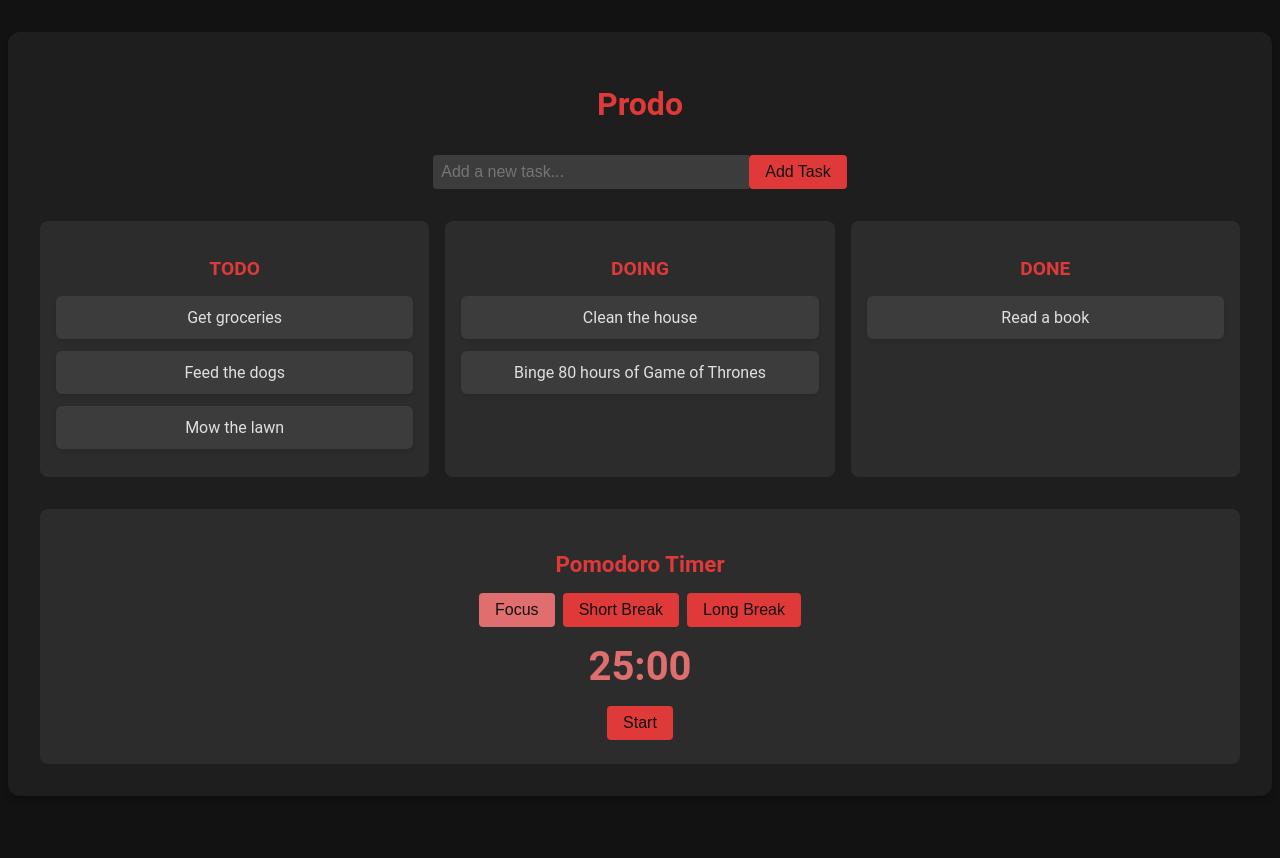
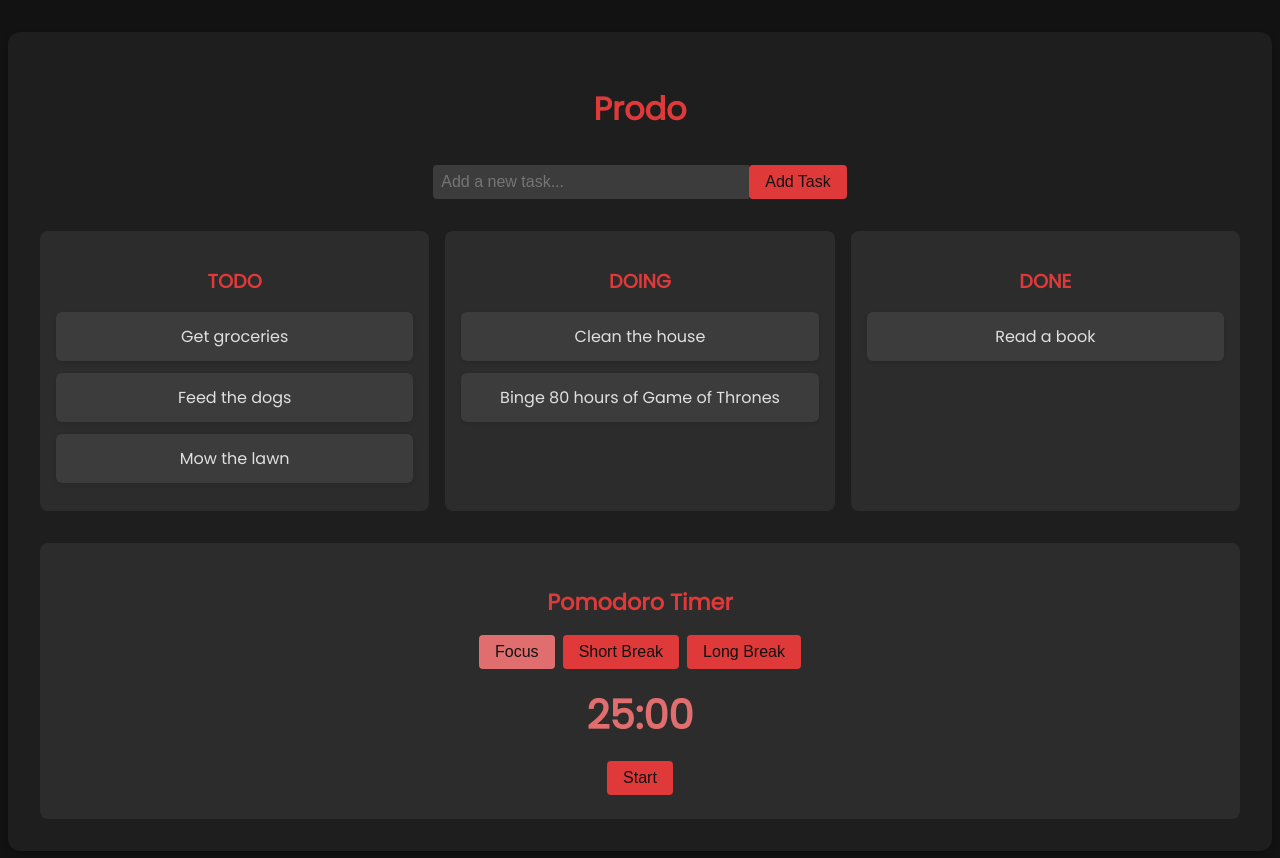
Before and after one commit to vaniasetia/Prodo, a React (Create React App) app: page / in a window 1280 px wide. Shown: the top 858 px of the page. Before the commit the page ends 832 px from the top, so only its background shows below. Built offline with nearby package versions, Linux system fonts and the light colour scheme.

Commit message:
Update font

```diff
--- a/src/index.css
+++ b/src/index.css
@@ -1,6 +1,8 @@
+@import url('https://fonts.googleapis.com/css?family=Poppins');
+
 body {
   margin: 0;
-  font-family: 'Roboto', sans-serif;
+  font-family: 'Poppins', sans-serif;
   -webkit-font-smoothing: antialiased;
   -moz-osx-font-smoothing: grayscale;
   background-color: #121212;
```
